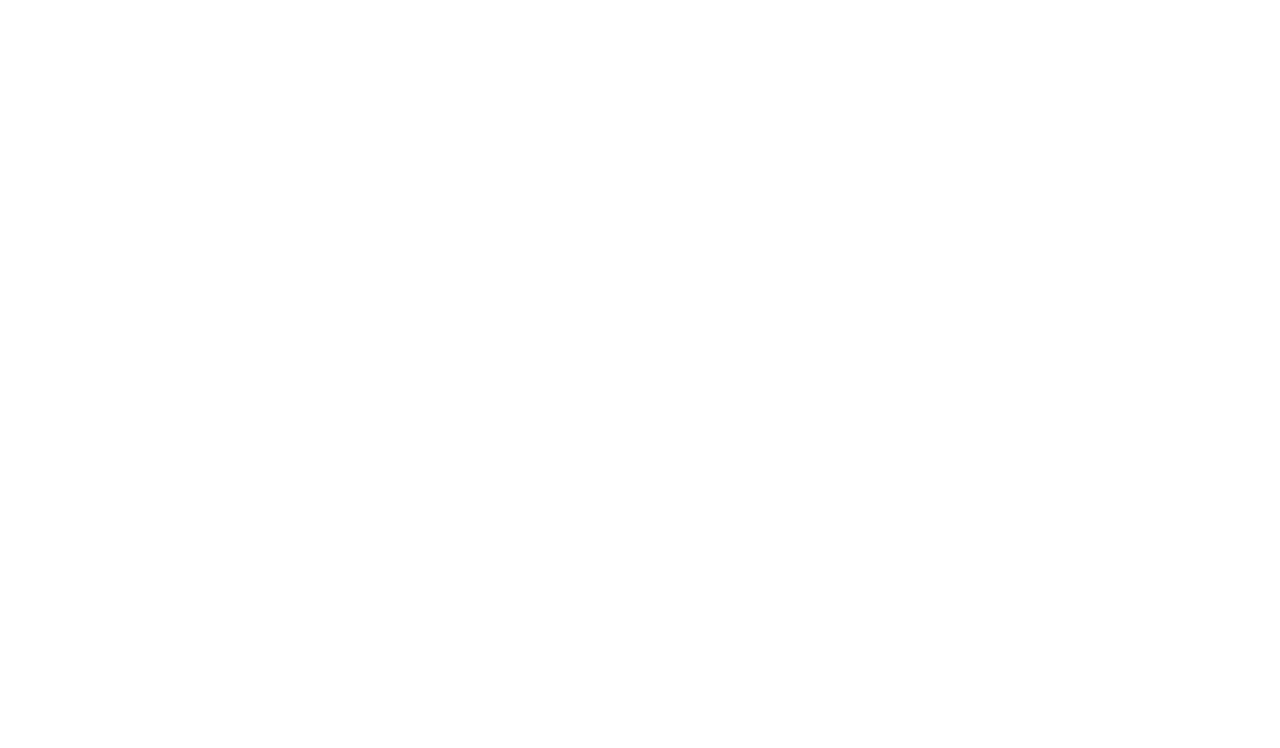
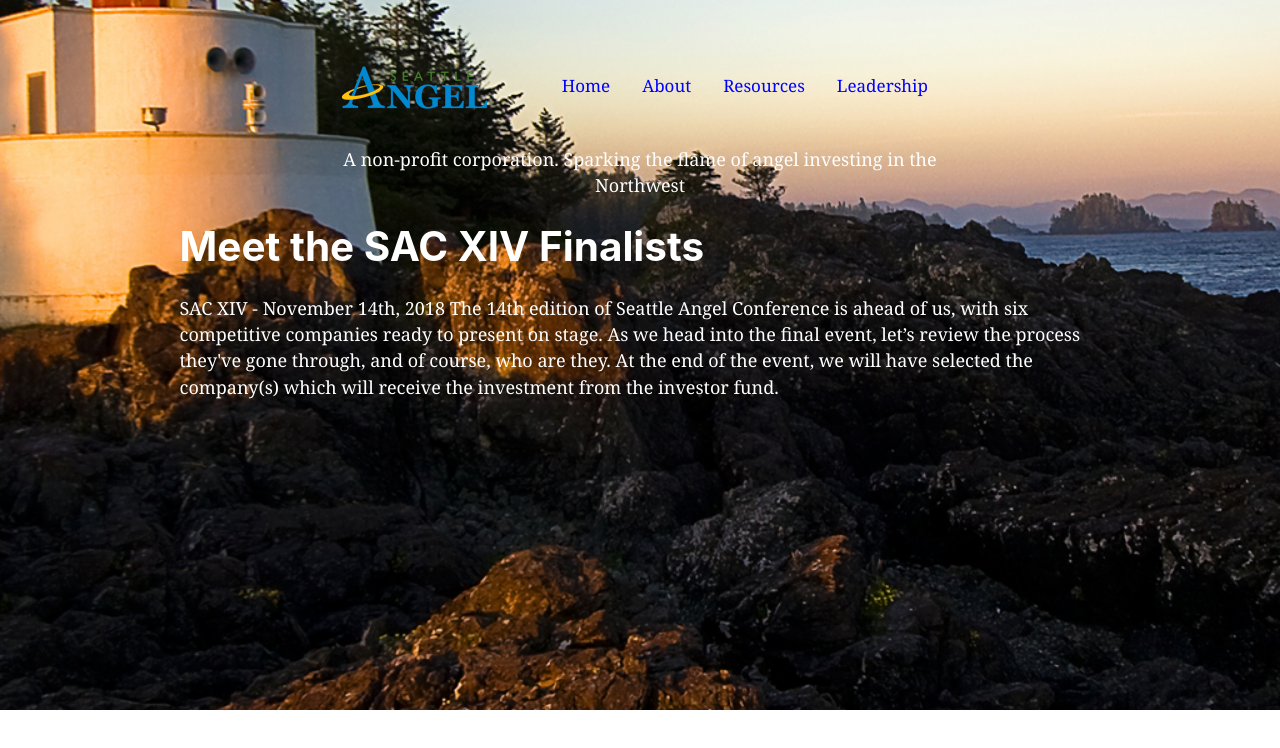
Before and after one commit to clarencedave/improved-disco, a Gatsby site: page /kialyn/sample in a window 1280 px wide. Before the commit this address had no page. Built offline with nearby package versions, Linux system fonts and the light colour scheme; Gatsby itself is replaced by a stand-in of ours.

Commit message:
Initial Commit

```diff
--- a/src/components/layout.css
+++ b/src/components/layout.css
@@ -190,13 +190,9 @@
 
 }
 
-.foot {
-  position: fixed;
-    left: 0;
-    bottom: 0;
-    width: 100%;
-    color: white;
-    text-align: center;
+div .color {
+  color: white;
+
 }
 
 article,
--- /dev/null
+++ b/src/pages/kialyn/sample.md
@@ -0,0 +1,14 @@
+---
+path: "/post2"
+title: "Meet the SAC XIV Finalists"
+description: This post is related to the gatsbyjs
+date: '2018-12-31'
+---
+
+
+
+SAC XIV - November 14th, 2018
+The 14th edition of Seattle Angel Conference is ahead of us, with six competitive companies ready to present
+on stage. As we head into the final event, let’s review the process they've gone through, and of course, who
+are they. At the end of the event, we will have selected the company(s) which will receive the investment
+from the investor fund.
--- a/src/templates/post.js
+++ b/src/templates/post.js
@@ -7,7 +7,7 @@
   return (
       <Layout>
 
-          <div>
+          <div class = "color">
               <h1>{title}</h1>
               <div dangerouslySetInnerHTML={{ __html: post.html }} />
           </div>
```
Also changed, not shown: package.json (+6 -6 lines), 1 other file.
